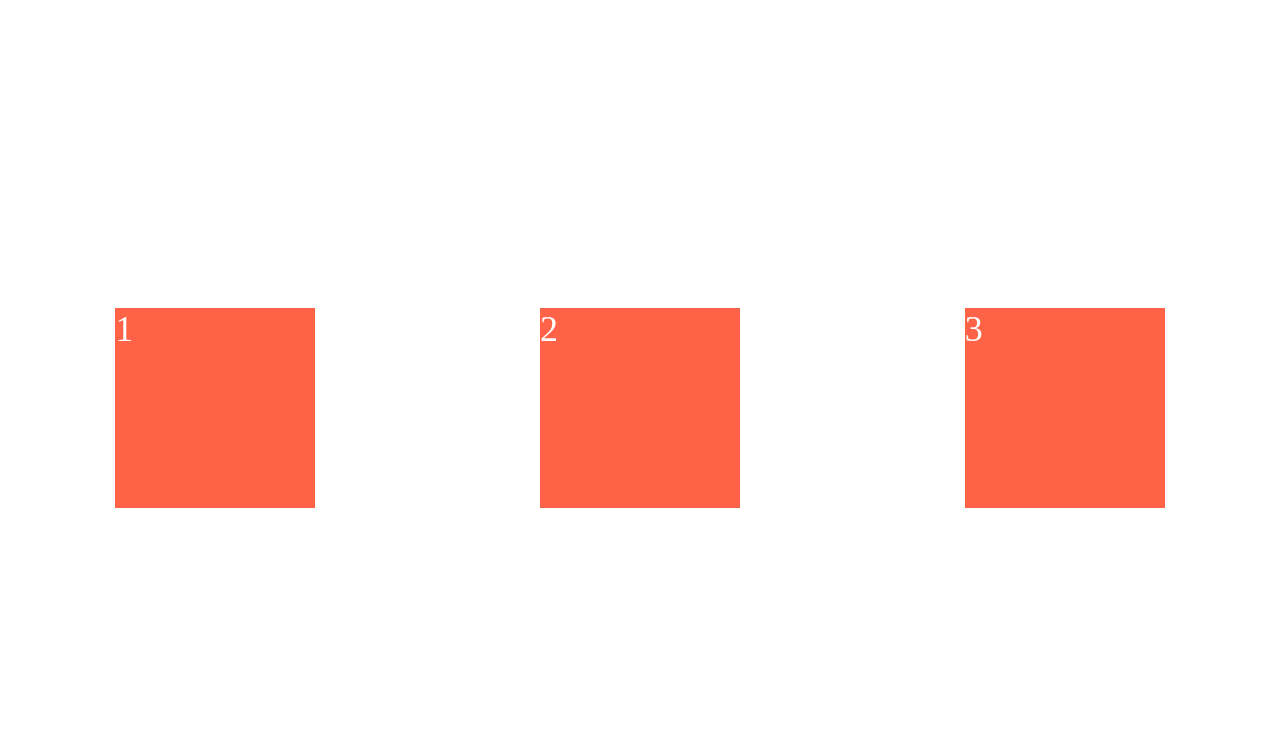
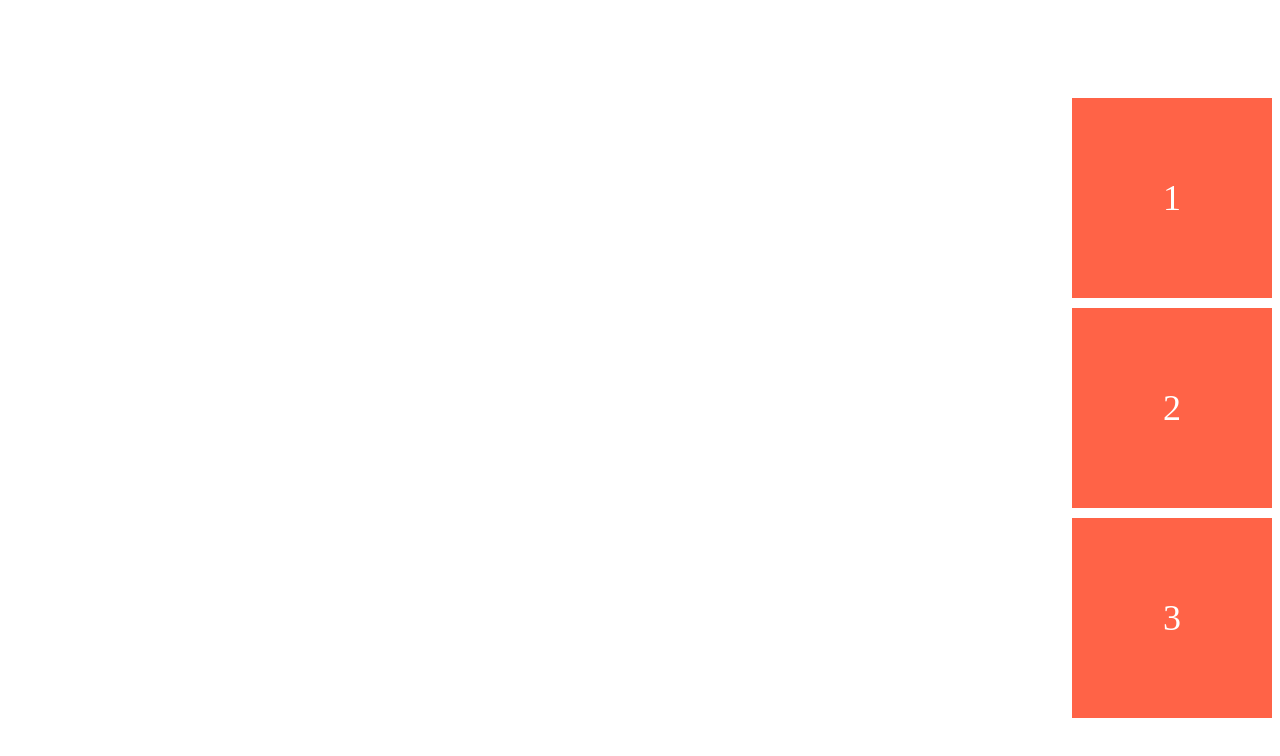
Before and after one commit to nomadcoders/css-layout-masterclass, a website built with Vite: page index.html in a window 1280 px wide. Built offline with nearby package versions, Linux system fonts and the light colour scheme.

Commit message:
1.5 Main and Cross Axis part Two

```diff
--- a/style.css
+++ b/style.css
@@ -1,9 +1,10 @@
 .father {
   display: flex;
   height: 100vh;
+  flex-direction: column;
   gap: 10px;
-  justify-content: space-around;
-  align-items: center;
+  justify-content: center;
+  align-items: flex-end;
 }
 
 .box {
@@ -12,4 +13,7 @@
   background-color: tomato;
   color: white;
   font-size: 36px;
+  display: flex;
+  justify-content: center;
+  align-items: center;
 }
```
